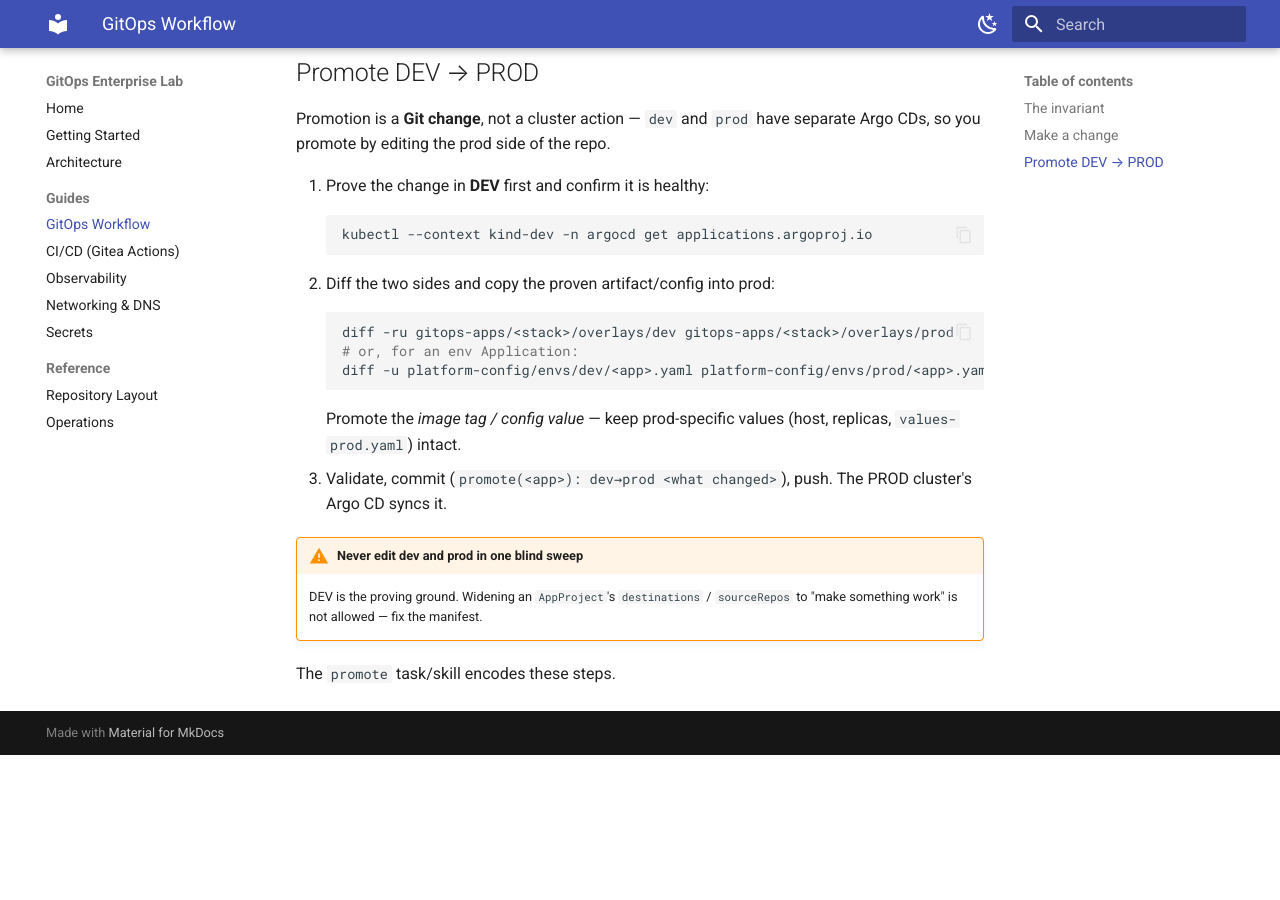
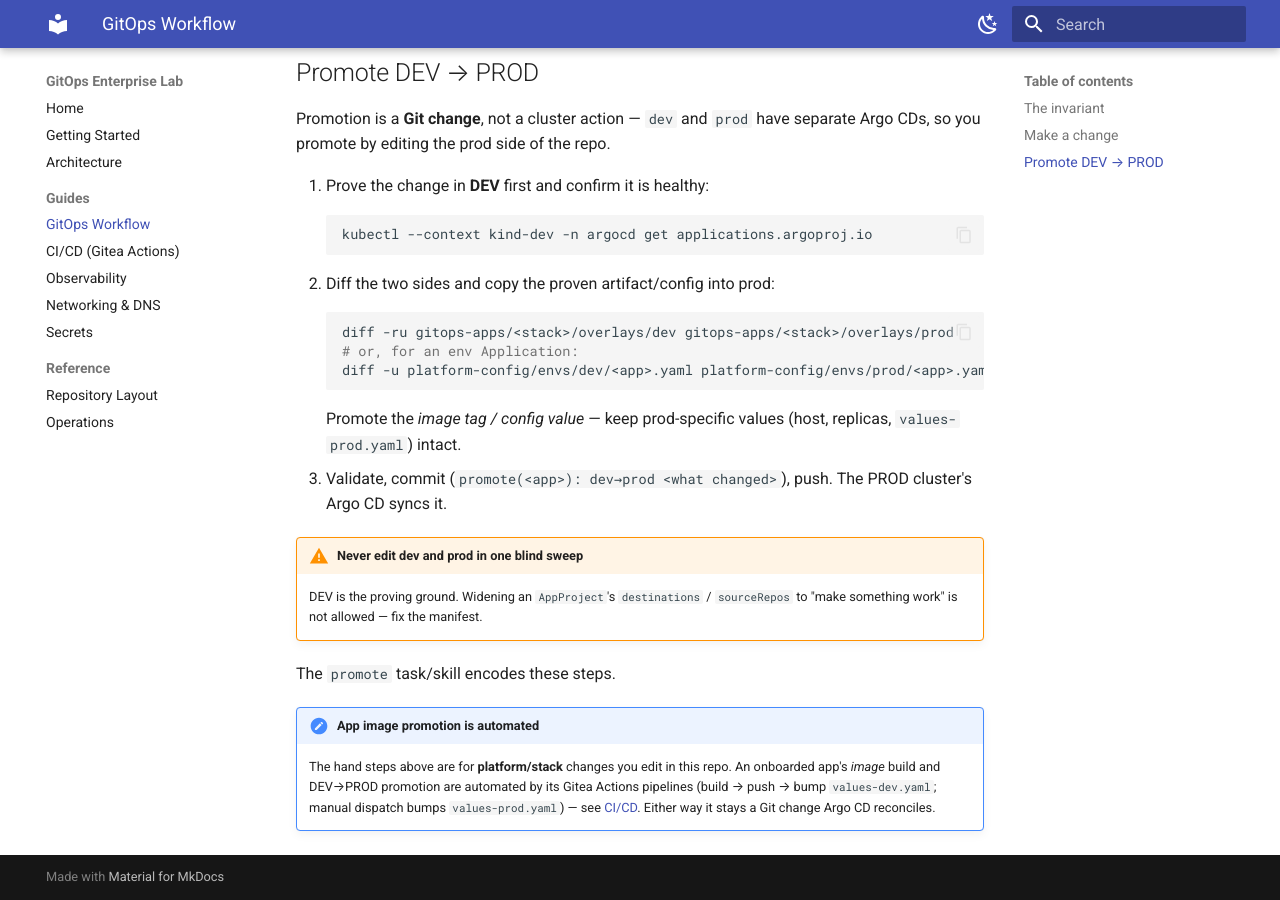
Before and after one commit to cjgalvisc96/local-gitops, an MkDocs documentation site: the page built from docs/workflow.md, in a window 1280 px wide and 900 px high, scrolled down 713 px. Built offline with MkDocs 1.6.1 and Material for MkDocs 9.7.7, drawn with Linux system fonts in a browser that asks for light colours; before the commit the page ends 1468 px from its top, so only the background shows below that.

Commit message:
feature: update doc

```diff
--- a/docs/workflow.md
+++ b/docs/workflow.md
@@ -49,3 +49,10 @@ separate Argo CDs, so you promote by editing the prod side of the repo.
     `sourceRepos` to "make something work" is not allowed — fix the manifest.
 
 The `promote` task/skill encodes these steps.
+
+!!! note "App image promotion is automated"
+    The hand steps above are for **platform/stack** changes you edit in this repo.
+    An onboarded app's *image* build and DEV→PROD promotion are automated by its
+    Gitea Actions pipelines (build → push → bump `values-dev.yaml`; manual
+    dispatch bumps `values-prod.yaml`) — see [CI/CD](cicd.md). Either way it stays
+    a Git change Argo CD reconciles.
```
Also changed, not shown: docs/index.md (+2 -0 lines), docs/operations.md (+5 -0 lines), docs/repository.md (+1 -1 lines).
